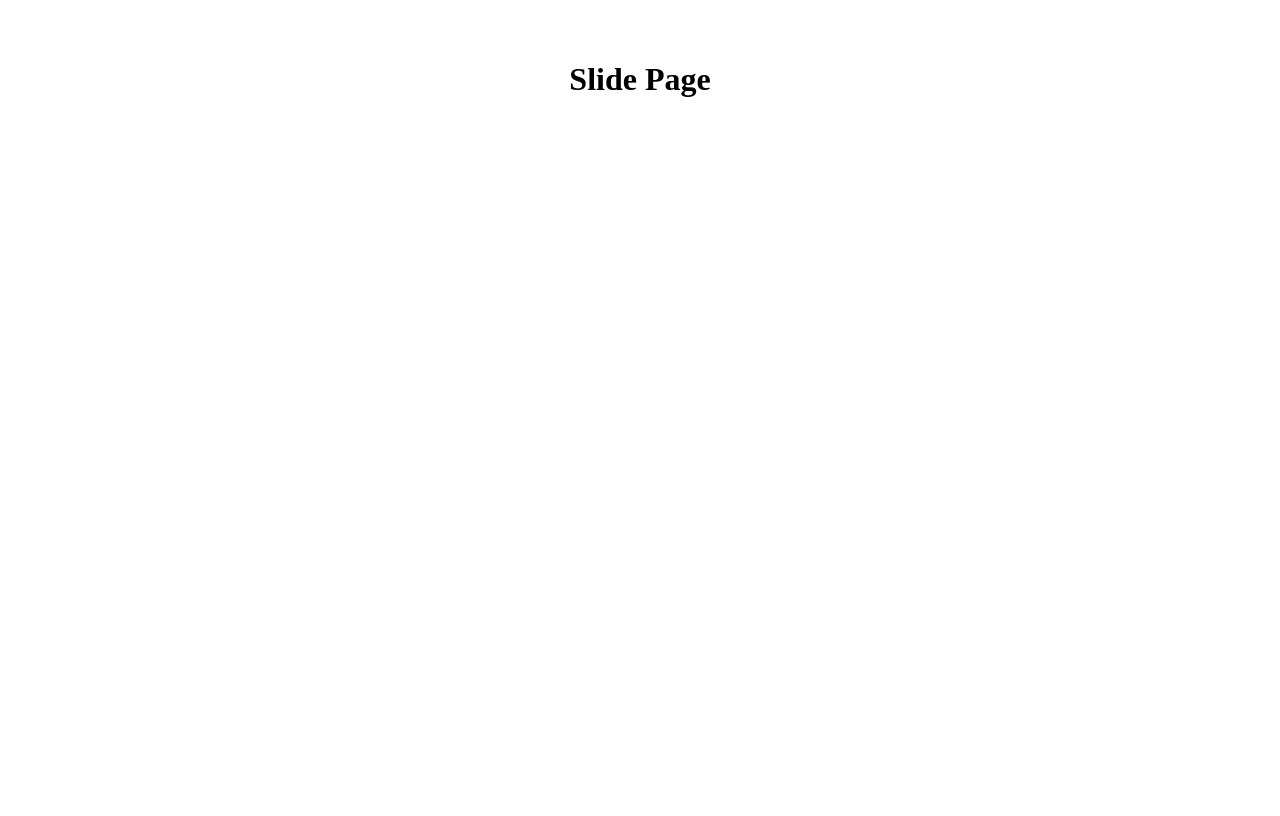
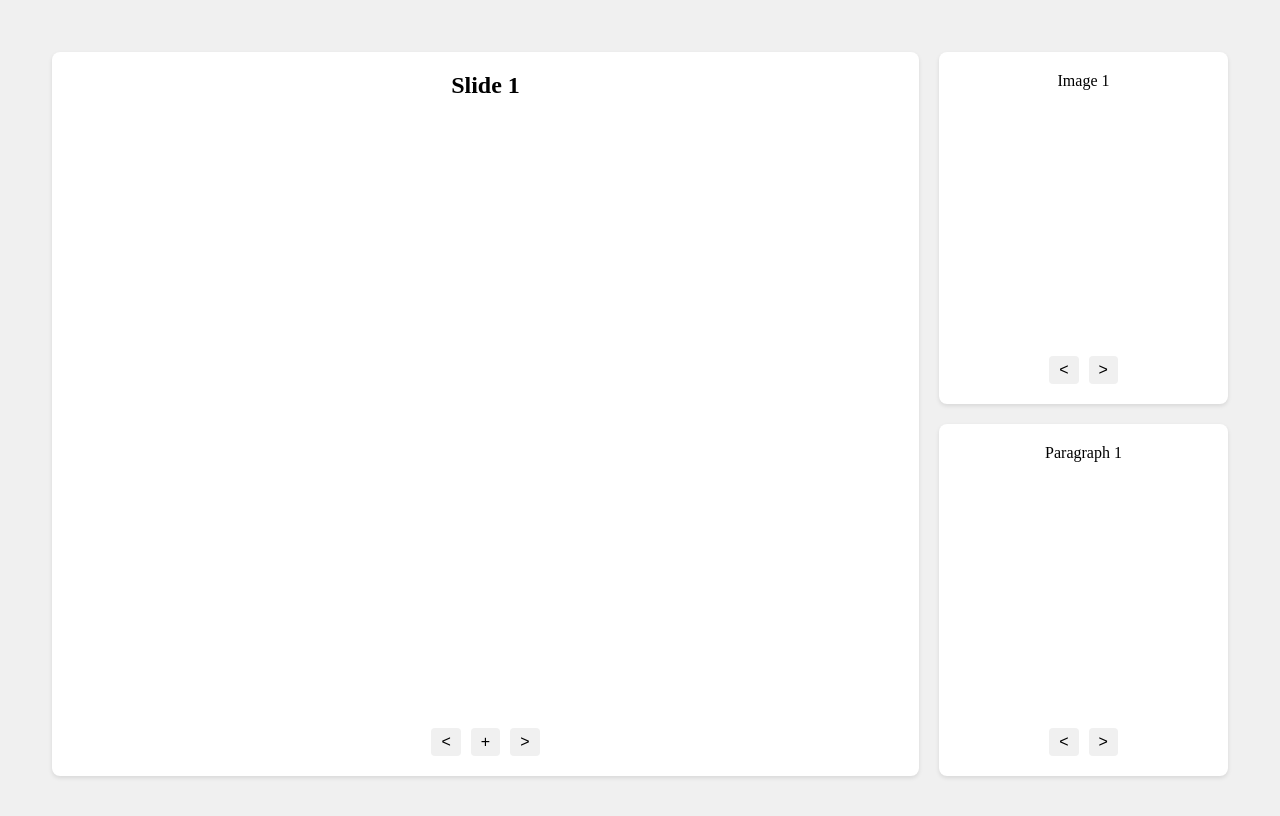
Before and after one commit to Samuel-O-M/YHack-2024, a React (Vite) app in the folder frontend/: page /slidepage in a window 1280 px wide. Shown: the top 816 px of the page. Built offline with nearby package versions, Linux system fonts and the light colour scheme.

Commit message:
SlidePage-Update

```diff
--- a/frontend/package.json
+++ b/frontend/package.json
@@ -11,6 +11,7 @@
   },
   "dependencies": {
     "jszip": "^3.10.1",
+    "lucide-react": "^0.447.0",
     "react": "^18.3.1",
     "react-dom": "^18.3.1",
     "react-router-dom": "^6.26.2"
--- /dev/null
+++ b/frontend/src/SlidePage/App.css
@@ -0,0 +1,75 @@
+body, html {
+    margin: 0;
+    padding: 0;
+    height: 100%;
+    background-color: #f0f0f0;
+  }
+
+  .slide-page {
+    display: flex;
+    width: 100%;
+    height: 98vh;
+    padding: 20px;
+    box-sizing: border-box;
+  }
+
+  .main-content {
+    flex: 3;
+    margin-right: 20px;
+    display: flex;
+    flex-direction: column;
+  }
+
+  .side-content {
+    flex: 1;
+    display: flex;
+    flex-direction: column;
+  }
+
+  .slide-section,
+  .image-section,
+  .paragraph-section {
+    background-color: white;
+    border-radius: 8px;
+    box-shadow: 0 2px 4px rgba(0, 0, 0, 0.1);
+    padding: 20px;
+    margin-bottom: 20px;
+    display: flex;
+    flex-direction: column;
+    justify-content: space-between;
+  }
+
+  .slide-section {
+    flex-grow: 1;
+  }
+
+  .image-section,
+  .paragraph-section {
+    flex: 1;
+  }
+
+  h2, p {
+    margin: 0;
+    text-align: center;
+  }
+
+  .navigation {
+    display: flex;
+    justify-content: center;
+    gap: 10px;
+    margin-top: 20px;
+  }
+
+  button {
+    background-color: #f0f0f0;
+    border: none;
+    border-radius: 4px;
+    padding: 5px 10px;
+    font-size: 16px;
+    cursor: pointer;
+    transition: background-color 0.3s;
+  }
+
+  button:hover {
+    background-color: #e0e0e0;
+  }
--- a/frontend/src/SlidePage/App.jsx
+++ b/frontend/src/SlidePage/App.jsx
@@ -1,11 +1,53 @@
-import React, { useState } from "react";
+import React, { useState } from 'react';
+import './App.css';
 
-function SlidePage() {
+const SlidePage = () => {
+  const [slides, setSlides] = useState(['Slide 1', 'Slide 2', 'Slide 3']);
+  const [images, setImages] = useState(['Image 1', 'Image 2', 'Image 3']);
+  const [paragraphs, setParagraphs] = useState(['Paragraph 1', 'Paragraph 2', 'Paragraph 3']);
+  const [currentSlide, setCurrentSlide] = useState(0);
+  const [currentImage, setCurrentImage] = useState(0);
+  const [currentParagraph, setCurrentParagraph] = useState(0);
+
+  const navigate = (setter, current, items, increment) => {
+    setter((current + increment + items.length) % items.length);
+  };
+
+  const addSlide = () => {
+    setSlides([...slides, `Slide ${slides.length + 1}`]);
+    setCurrentSlide(slides.length);
+  };
+
   return (
-    <div>
-        <h1>Slide Page</h1>
+    <div className="slide-page">
+      <div className="main-content">
+        <div className="slide-section">
+          <h2>{slides[currentSlide]}</h2>
+          <div className="navigation">
+            <button onClick={() => navigate(setCurrentSlide, currentSlide, slides, -1)}>&lt;</button>
+            <button onClick={addSlide}>+</button>
+            <button onClick={() => navigate(setCurrentSlide, currentSlide, slides, 1)}>&gt;</button>
+          </div>
+        </div>
+      </div>
+      <div className="side-content">
+        <div className="image-section">
+          <p>{images[currentImage]}</p>
+          <div className="navigation">
+            <button onClick={() => navigate(setCurrentImage, currentImage, images, -1)}>&lt;</button>
+            <button onClick={() => navigate(setCurrentImage, currentImage, images, 1)}>&gt;</button>
+          </div>
+        </div>
+        <div className="paragraph-section">
+          <p>{paragraphs[currentParagraph]}</p>
+          <div className="navigation">
+            <button onClick={() => navigate(setCurrentParagraph, currentParagraph, paragraphs, -1)}>&lt;</button>
+            <button onClick={() => navigate(setCurrentParagraph, currentParagraph, paragraphs, 1)}>&gt;</button>
+          </div>
+        </div>
+      </div>
     </div>
   );
-}
+};
 
 export default SlidePage;
```
Also changed, not shown: 1 other file (tests, documents, lock files or other folders).
